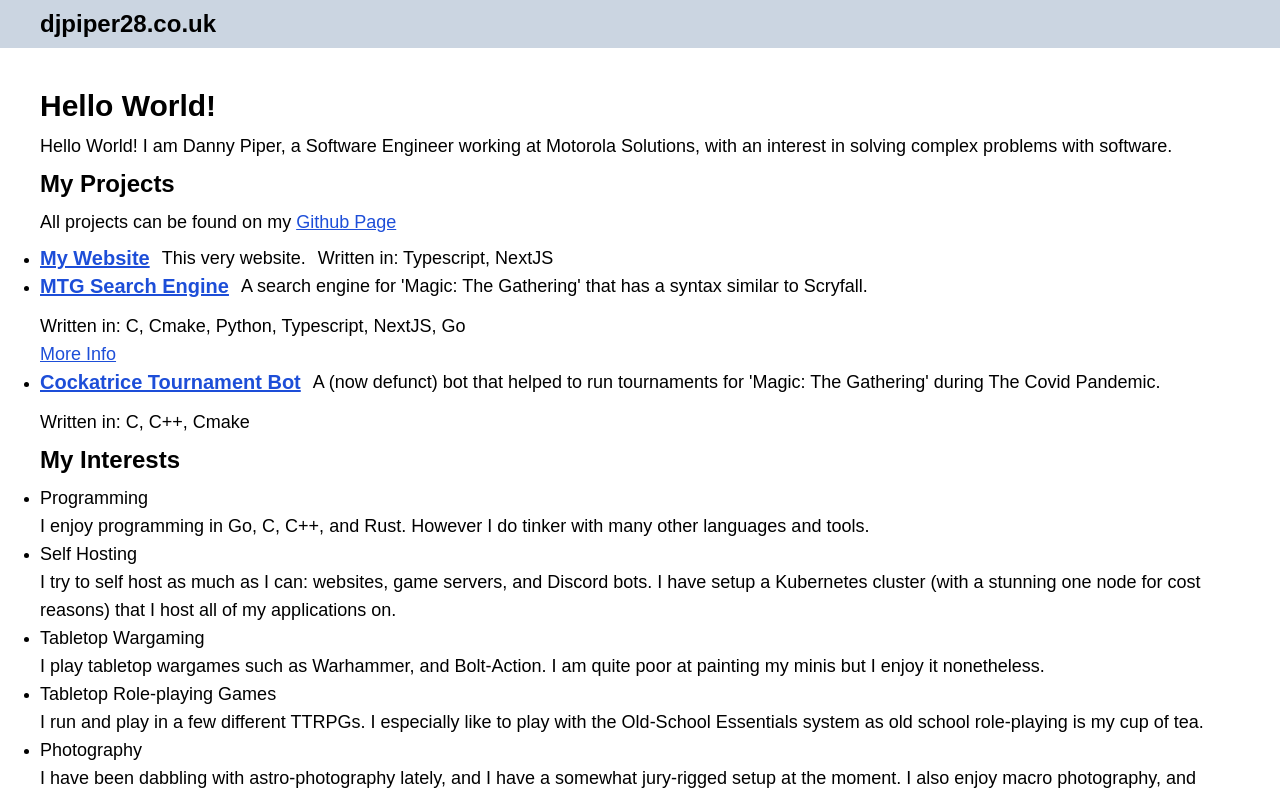
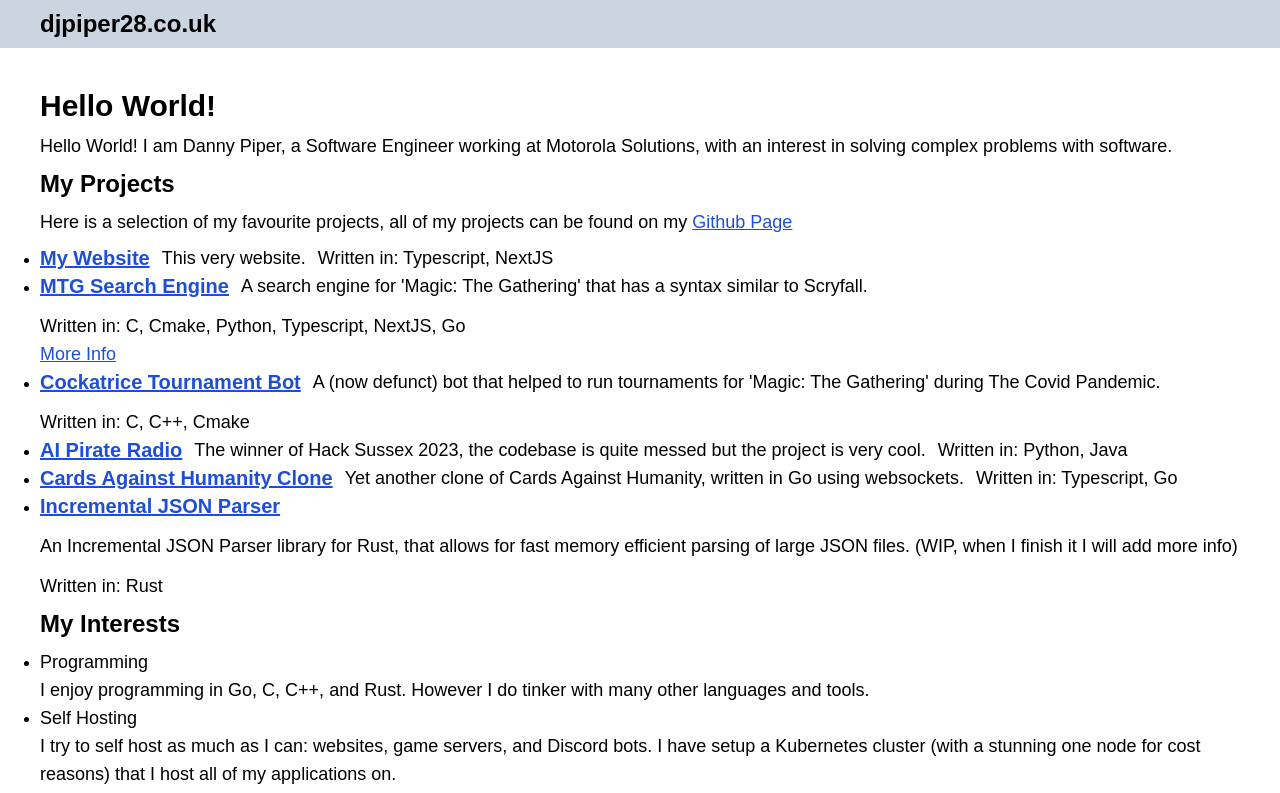
Before and after one commit to djpiper28/my-website, a Next.js app: page / in a window 1280 px wide. Shown: the top 793 px of the page. Built offline with nearby package versions, Linux system fonts and the light colour scheme.

Commit message:
feat: added more projects

```diff
--- a/src/app/page.tsx
+++ b/src/app/page.tsx
@@ -16,8 +16,8 @@ export default function Home() {
       </P>
       <H2>My Projects</H2>
       <P>
-        All projects can be found on my{" "}
-        <Link href={githubUrl}>Github Page</Link>
+        Here is a selection of my favourite projects, all of my projects can be
+        found on my <Link href={githubUrl}>Github Page</Link>
       </P>
       <ul className="list-disc">
         <li>
@@ -50,6 +50,30 @@ export default function Home() {
             description="A (now defunct) bot that helped to run tournaments for 'Magic: The Gathering' during The Covid Pandemic."
             repoUrl={`${githubUrl}/CockatriceTournamentBot`}
             languages={[Language.C, Language.Cpp, Language.Cmake]}
+          />
+        </li>
+        <li>
+          <Project
+            name="AI Pirate Radio"
+            description="The winner of Hack Sussex 2023, the codebase is quite messed but the project is very cool."
+            repoUrl="https://github.com/djpiper28/hack-sussex-23"
+            languages={[Language.Python, Language.Java]}
+          />
+        </li>
+        <li>
+          <Project
+            name="Cards Against Humanity Clone"
+            description="Yet another clone of Cards Against Humanity, written in Go using websockets."
+            repoUrl="https://github.com/djpiper28/cards-against-humanity"
+            languages={[Language.Typescript, Language.Go]}
+          />
+        </li>
+        <li>
+          <Project
+            name="Incremental JSON Parser"
+            description="An Incremental JSON Parser library for Rust, that allows for fast memory efficient parsing of large JSON files. (WIP, when I finish it I will add more info)"
+            repoUrl="https://github.com/djpiper28/inc-json-rs"
+            languages={[Language.Rust]}
           />
         </li>
       </ul>
--- a/src/app/project.tsx
+++ b/src/app/project.tsx
@@ -13,6 +13,7 @@ export enum Language {
   Cmake = "Cmake",
   Proto = "Protocol Buffers",
   Python = "Python",
+  Java = "Java",
 }
 
 interface Props {
```
